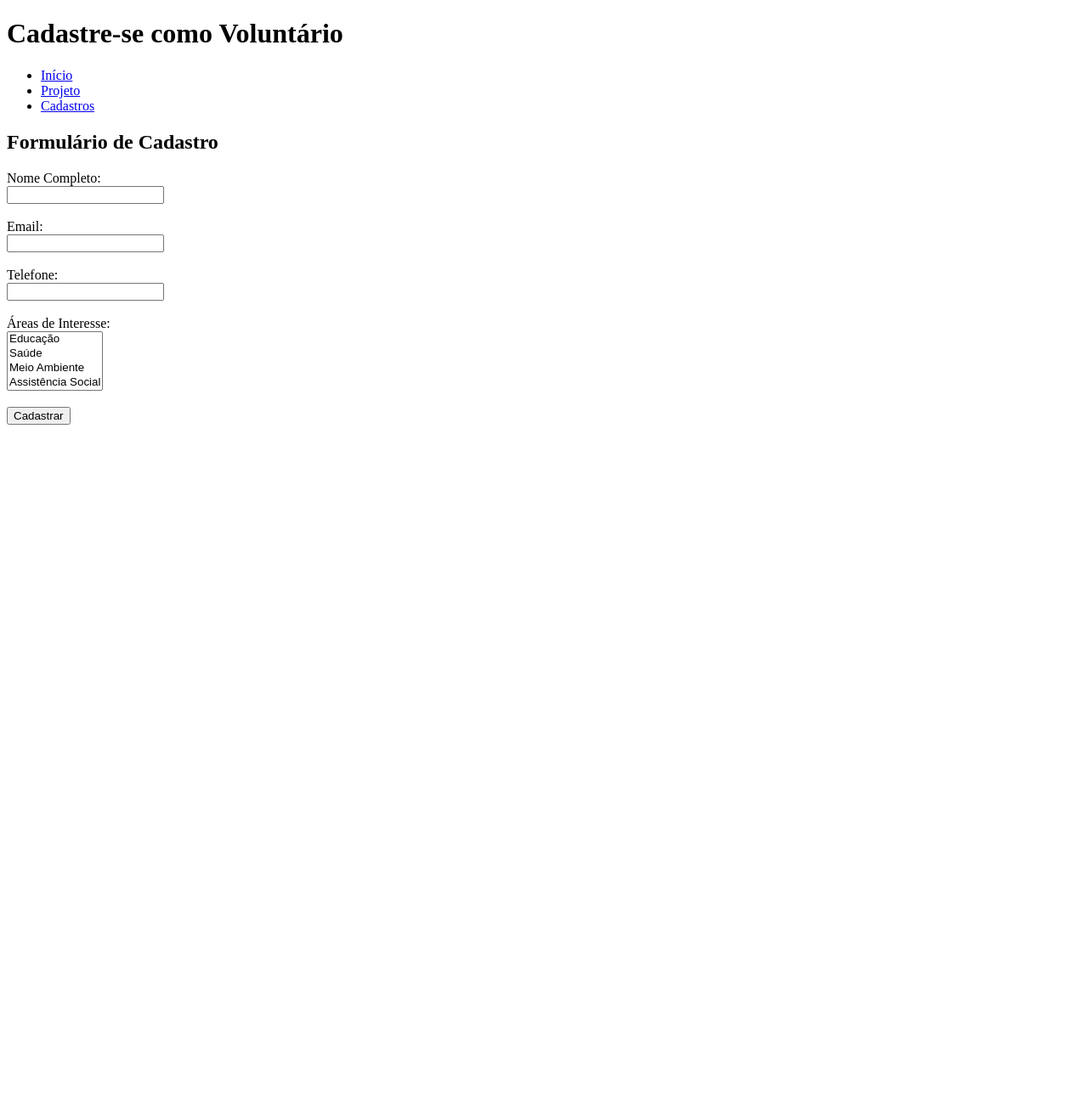
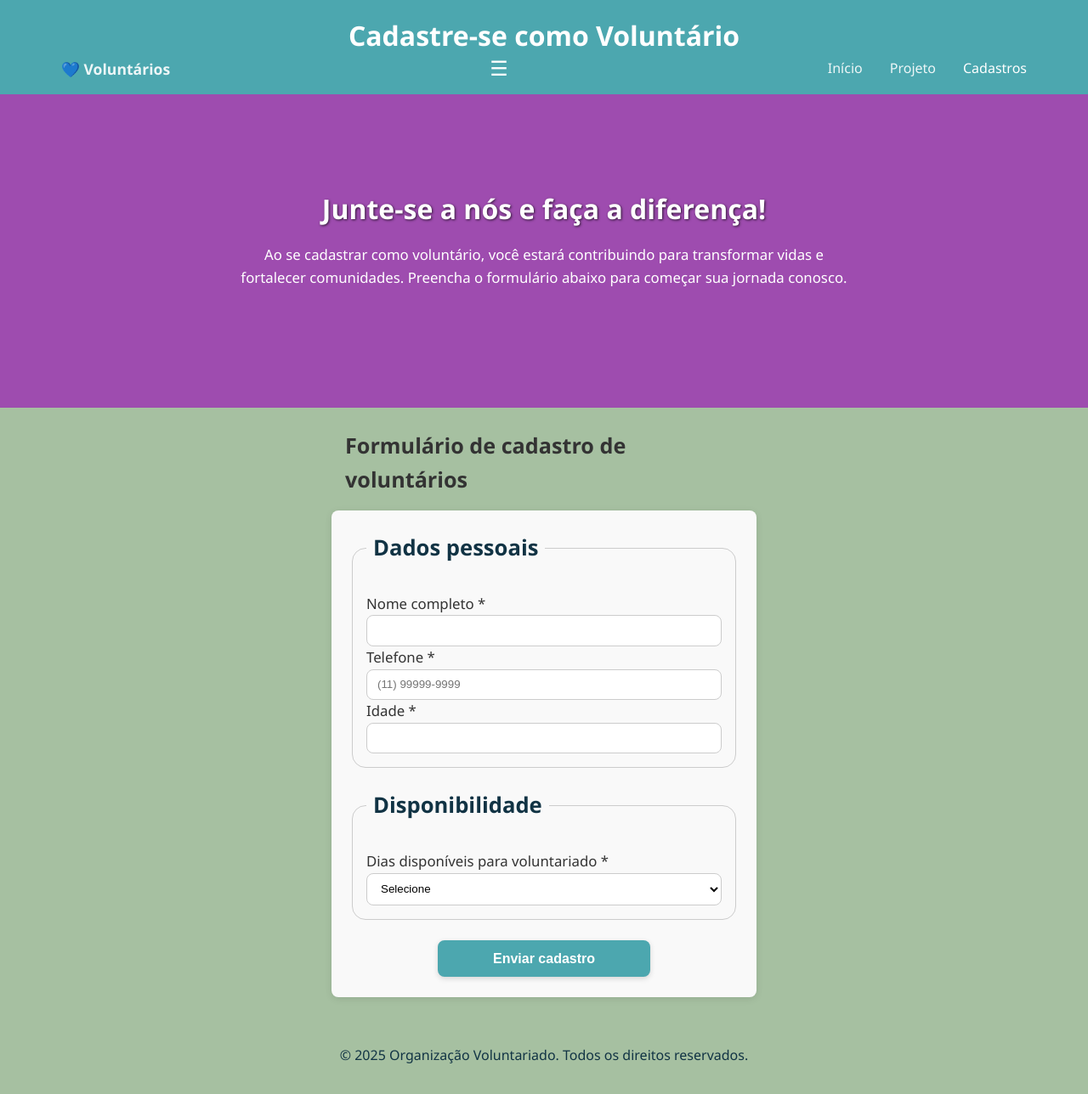
Before and after one commit to iagofonsecarocha/aulaprogweb, a plain HTML site: page cadastro.html in a window 1280 px wide. Shown: the whole page at 85% size. Before the commit the page ends 800 px from the top, so only its background shows below. Drawn offline with Linux system fonts and the light colour scheme.

Commit message:
Diversas alterações nos arquivos html e css

```diff
--- a/cadastro.html
+++ b/cadastro.html
@@ -4,41 +4,91 @@
   <meta charset="UTF-8">
   <meta name="viewport" content="width=device-width, initial-scale=1.0">
   <title>Cadastro de Voluntários</title>
+  <link rel="stylesheet" href="styles.css">
 </head>
 <body>
   <header>
+    <!-- ÚNICO H1 DA PÁGINA -->
     <h1>Cadastre-se como Voluntário</h1>
+
     <nav>
-            <ul>
+      <a class="logo" href="index.html" aria-label="Voltar para a página inicial">&#128153; Voluntários</a>
+      <button class="menu-toggle" type="button" aria-expanded="false" aria-controls="menu" onclick="toggleMenu()">☰</button>
+      <ul id="menu">
         <li><a href="index.html">Início</a></li>
         <li><a href="projeto.html">Projeto</a></li>
-                <li><a href="cadastro.html">Cadastros</a></li>
+        <li><a href="cadastro.html" class="active">Cadastros</a></li>
       </ul>
     </nav>
   </header>
+
+  <section class="hero hero-cadastro">
+    <div class="hero-content">
+      <!-- Era h1; rebaixado para h2 -->
+      <h2>Junte-se a nós e faça a diferença!</h2>
+      <p>Ao se cadastrar como voluntário, você estará contribuindo para transformar vidas e fortalecer comunidades. Preencha o formulário abaixo para começar sua jornada conosco.</p>
+    </div>
+  </section>
+
   <main>
-        <section>
-            <h2>Formulário de Cadastro</h2>
-            <form action="#" method="post">
-                <label for="nome">Nome Completo:</label><br>
-                <input type="text" id="nome" name="nome" required><br><br>
+    <section class="signup-section">
+      <h2>Formulário de cadastro de voluntários</h2>
 
-                <label for="email">Email:</label><br>
-                <input type="email" id="email" name="email" required><br><br>
+      <!-- Mensagem de sucesso: escondida por padrão, com aria-live -->
+      <div class="success-message" id="successMessage" aria-live="polite" hidden>
+        Cadastro realizado com sucesso! Obrigado por se juntar a nós como voluntário.
+      </div>
 
-                <label for="telefone">Telefone:</label><br>
-                <input type="tel" id="telefone" name="telefone" required><br><br>
+      <form id="volunteerForm" onsubmit="handleSubmit(event)">
+        <fieldset>
+          <legend>Dados pessoais</legend>
 
-                <label for="interesses">Áreas de Interesse:</label><br>
-                <select id="interesses" name="interesses" multiple required>
-                    <option value="educacao">Educação</option>
-                    <option value="saude">Saúde</option>
-                    <option value="meio_ambiente">Meio Ambiente</option>
-                    <option value="assistencia_social">Assistência Social</option>
-                </select><br><br>
+          <div class="form-group">
+            <label for="nome">Nome completo *</label>
+            <input type="text" id="nome" name="nome" required autocomplete="name">
+          </div>
 
-                <input type="submit" value="Cadastrar">
+          <div class="form-group">
+            <label for="telefone">Telefone *</label>
+            <input
+              type="tel"
+              id="telefone"
+              name="telefone"
+              placeholder="(11) 99999-9999"
+              pattern="^\(?\d{2}\)?\s?\d{4,5}-\d{4}$"
+              required
+              autocomplete="tel"
+            >
+          </div>
+
+          <div class="form-group">
+            <label for="idade">Idade *</label>
+            <input type="number" id="idade" name="idade" min="18" max="70" required>
+          </div>
+        </fieldset>
+
+        <fieldset>
+          <legend>Disponibilidade</legend>
+          <div class="form-group">
+            <label for="disponibilidade">Dias disponíveis para voluntariado *</label>
+            <select id="disponibilidade" name="disponibilidade" required>
+              <option value="">Selecione</option>
+              <option value="fins_de_semana">Fins de semana</option>
+              <option value="semanalmente">Semanalmente</option>
+              <option value="mensalmente">Mensalmente</option>
+            </select>
+          </div>
+        </fieldset>
+
+        <button type="submit" class="btn">Enviar cadastro</button>
       </form>
     </section>
+  </main>
+
+  <footer>
+    <p>&copy; 2025 Organização Voluntariado. Todos os direitos reservados.</p>
+  </footer>
+
+  <script src="script.js"></script>
 </body>
 </html>
--- a/style.css
+++ /dev/null
@@ -1,4 +0,0 @@
-address{
-    font-style: normal;
-    color: #333333;
-}
--- /dev/null
+++ b/styles.css
@@ -0,0 +1,217 @@
+/* Reset básico */
+* {
+  margin: 0;
+  padding: 0;
+  box-sizing: border-box;
+}
+
+:root {
+  --header-offset: 80px;
+  --content-max: 500px; /* NOVO: largura do conteúdo do cadastro */
+}
+
+
+body {
+  font-family: "Segoe UI", Tahoma, Geneva, Verdana, sans-serif;
+  line-height: 1.6;
+  background-color: #a6c0a1;
+  color: #333;
+}
+
+/* Header fixo */
+header {
+  background-color: #4ca7af;
+  color: #fff;
+  padding: 1rem 0;
+  text-align: center;
+  position: fixed;
+  width: 100%;
+  top: 0;
+  z-index: 1000;
+}
+
+/* Nav (linha com logo + menu + botão) */
+nav {
+  max-width: 1200px;
+  margin: 0 auto;
+  display: flex;
+  justify-content: space-between;
+  align-items: center;
+  padding: 0 2rem;
+}
+
+/* Logo como link (sem sublinhado) */
+.logo {
+  text-decoration: none;
+  color: inherit;
+  font-weight: 700;
+  font-size: 1.1rem;
+}
+.logo:hover { opacity: .85; cursor: pointer; }
+
+/* Lista do menu */
+nav ul {
+  display: flex;
+  list-style: none;        /* <- corrigido (era "nome") */
+  gap: 2rem;
+  margin: 0;
+  padding: 0;
+}
+
+/* Links do menu */
+nav a {
+  color: #fff;
+  text-decoration: none;   /* <- corrigido (era "nome") */
+  transition: opacity .3s;
+  font-weight: 500;
+  opacity: .9;
+}
+nav a:hover,
+nav a.active { opacity: 1; }
+
+/* Botão de menu (mobile) — pode ser escondido no desktop depois */
+.menu-toggle {
+  background: transparent;
+  border: 0;
+  font-size: 1.5rem;
+  color: #fff;
+}
+
+/* Se o JS usar o atributo hidden no <ul id="menu"> */
+#menu[hidden] { display: none !important; }
+
+/* HERO (padrão e variação de cadastro) */
+.hero,
+.hero-cadastro {
+  background-color: #9e4caf; /* fallback simples */
+  min-height: 50vh;
+  margin-top: var(--header-offset);  /* compensa o header fixo */
+  display: flex;
+  justify-content: center;
+  align-items: center;
+  text-align: center;
+  color: #fff;
+  padding: 5rem 1rem;
+}
+
+/* Conteúdo da hero e seção de cadastro (classes corretas) */
+.hero-content,
+.signup-section {
+  font-size: 1.05rem;
+  max-width: 720px;
+  margin: 0 auto;
+}
+
+/* Títulos na hero */
+.hero h1,
+.hero-cadastro h1 {
+  font-size: 3rem;
+  margin-bottom: 1rem;
+  text-shadow: 2px 2px 4px rgba(0,0,0,.7);
+}
+.hero h2,
+.hero-cadastro h2 {
+  font-size: 2rem;
+  margin-bottom: 1rem;
+  text-shadow: 1px 1px 3px rgba(0,0,0,.7);
+}
+
+/* Conteúdo geral */
+main { padding: 1.5rem 1rem; }
+
+/* NOVO: alinhar título com o formulário */
+.signup-section > h2 {
+  max-width: var(--content-max);
+  margin: 0 auto 1rem;   /* centraliza e dá espaço abaixo */
+  padding: 0 1rem;       /* respiro lateral em telas pequenas */
+}
+
+.signup-section { padding: 0 1.5rem; }
+
+
+/* Formulário de cadastro */
+form {
+  max-width: var(--content-max);  /* antes era 500px fixo */
+  margin: 0 auto;
+  background: #f9f9f9;
+  padding: 1.5rem;
+  border-radius: .5rem;
+  box-shadow: 0 2px 8px rgba(0,0,0,.1);
+}
+
+fieldset {
+  padding: 1rem 1rem;   /* espaço interno nas laterais e topo/baixo */
+  margin-bottom: 1.5rem;  /* separa um fieldset do outro */
+  border: 1px solid #ccc; /* define borda mais suave, opcional */
+  border-radius: 1rem;  /* deixa os cantos levemente arredondados */
+}
+
+legend {
+  font-size: 1.2rem;
+  font-weight: 600;
+  color: #134;
+  padding: 0 0.5rem;      /* dá um pequeno respiro lateral no texto */
+}
+
+
+form legend {
+  font-size: 1.6rem;
+  margin-bottom: 1rem;
+  font-weight: 600;
+  color: #134;
+}
+
+input, select {
+  width: 100%;
+  padding: .6rem .75rem;
+  border: 1px solid #ccc;
+  border-radius: .5rem;
+  background: #fff;
+}
+
+/* Botão principal */
+.btn {
+  display: block;                 /* Faz o botão ocupar uma linha só */
+  width: 100%;                    /* Ocupará toda a largura do form */
+  max-width: 250px;               /* Limita a largura máxima */
+  margin: 1.5rem auto 0;          /* Centraliza horizontalmente */
+  padding: 0.8rem 1.2rem;         /* Espaçamento interno */
+  font-size: 1rem;                /* Tamanho do texto */
+  font-weight: 600;               /* Deixa o texto mais firme */
+  color: #fff;                    /* Cor da fonte */
+  background-color: #4ca7af;      /* Cor de fundo */
+  border: none;                   /* Remove a borda padrão */
+  border-radius: 0.5rem;          /* Arredonda os cantos */
+  box-shadow: 0 2px 6px rgba(0,0,0,0.15); /* Sombra leve */
+  cursor: pointer;                /* Mostra a "mãozinha" ao passar o mouse */
+  transition: all 0.3s ease;      /* Suaviza as transições (hover) */
+}
+
+/* Efeito ao passar o mouse */
+.btn:hover {
+  background-color: #3b8f95;      /* Muda a cor de fundo */
+  transform: scale(1.03);         /* Leve aumento */
+  box-shadow: 0 4px 10px rgba(0,0,0,0.2); /* Sombra mais forte */
+}
+
+/* Efeito ao clicar */
+.btn:active {
+  transform: scale(0.98);         /* Leve redução ao clicar */
+}
+
+
+/* Mensagem de sucesso */
+.success-message {
+  background: #e9f7ef;
+  border: 1px solid #b7e1c4;
+  padding: 1rem;
+  border-radius: .5rem;
+  margin-bottom: 1rem;
+}
+
+/* Rodapé */
+footer {
+  text-align: center;
+  color: #134;
+  padding: 2rem 1rem;
+}
```
Also changed, not shown: index.html (+24 -6 lines), index.js (added). Lines whose indentation alone changed are shown as unchanged.
